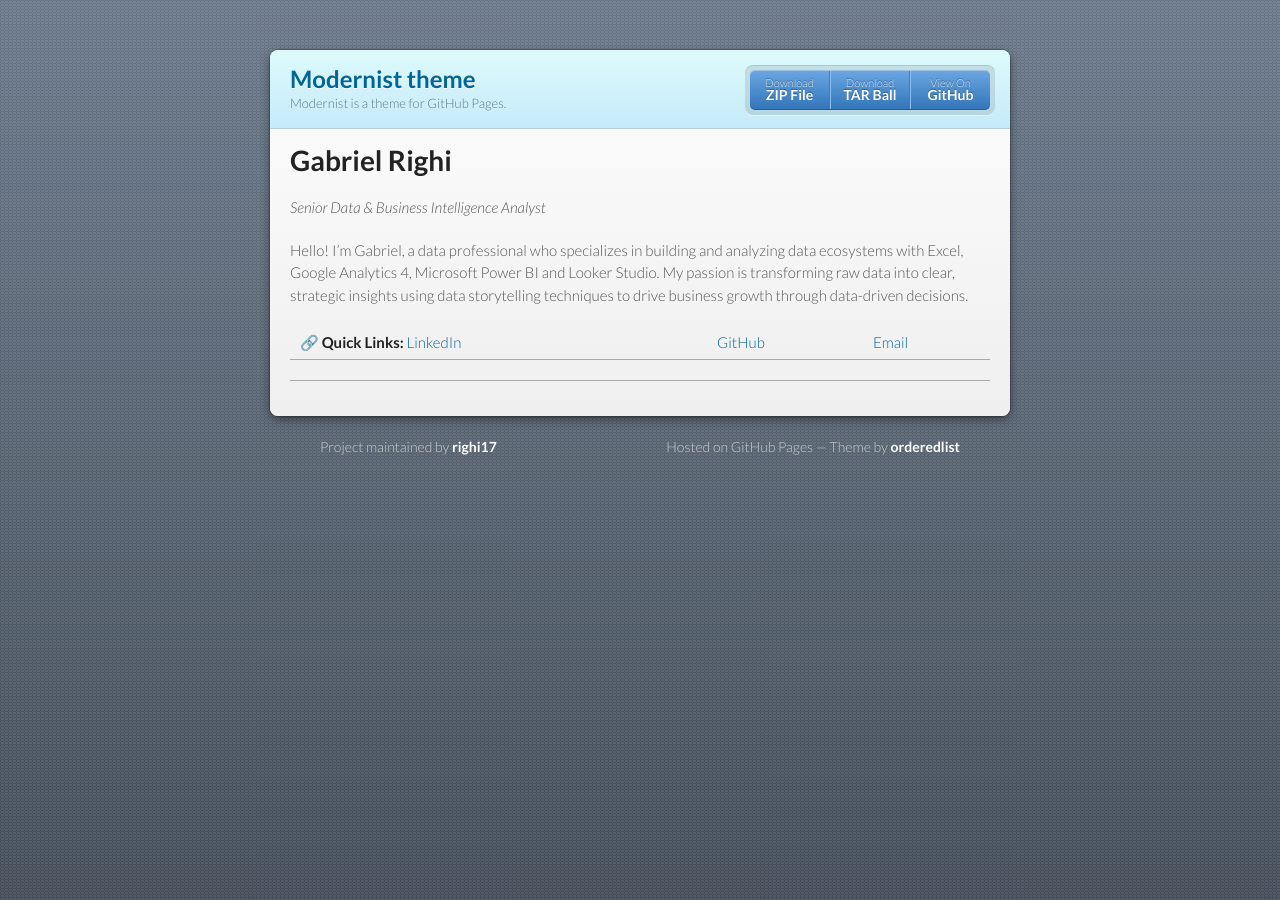
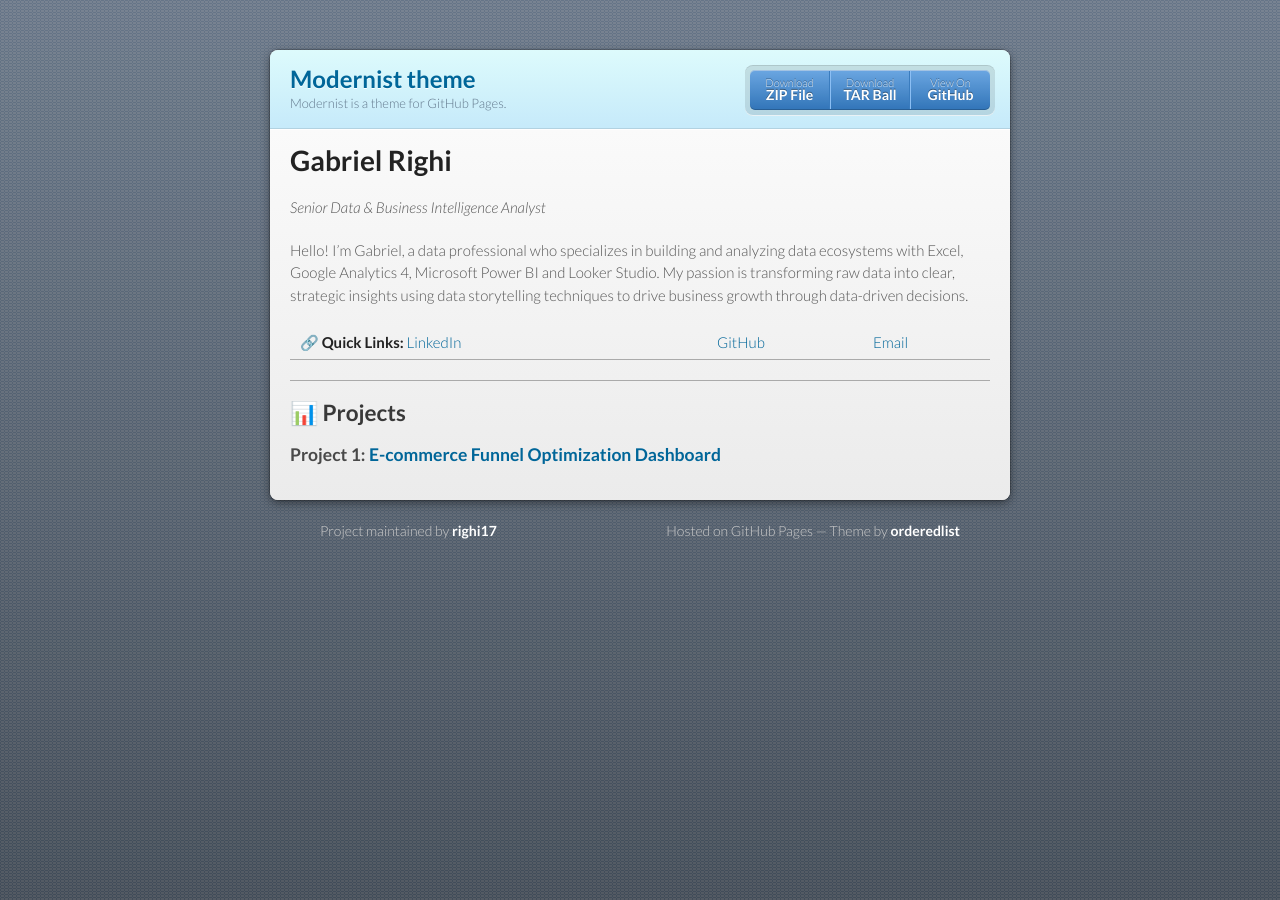
Before and after one commit to righi17/reprighi01, a Jekyll site: the page built from index.md, in a window 1280 px wide. Built offline with Jekyll 4.4.1, drawn with Linux system fonts in a browser that asks for light colours; our own code applies the rules of GitHub Pages for plain Markdown files.

Commit message:
index.md

```diff
--- a/index.md
+++ b/index.md
@@ -6,3 +6,6 @@ Hello! I'm Gabriel, a data professional who specializes in building and analyzin
 🔗 **Quick Links:** [LinkedIn](https://www.linkedin.com/in/righi/) | [GitHub](https://github.com/righi17) | [Email](mailto:gabriel.righi@hotmail.com)
 
 ---
+## 📊 Projects
+
+### Project 1: [E-commerce Funnel Optimization Dashboard](https://github.com/righi17/reprighi01/edit/main/01.md)
```
